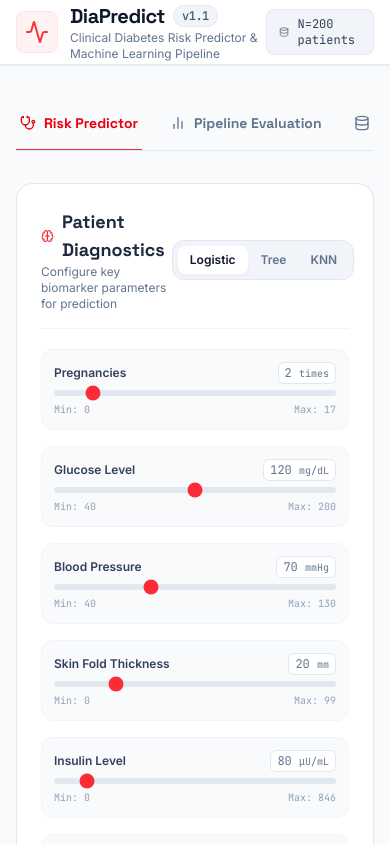
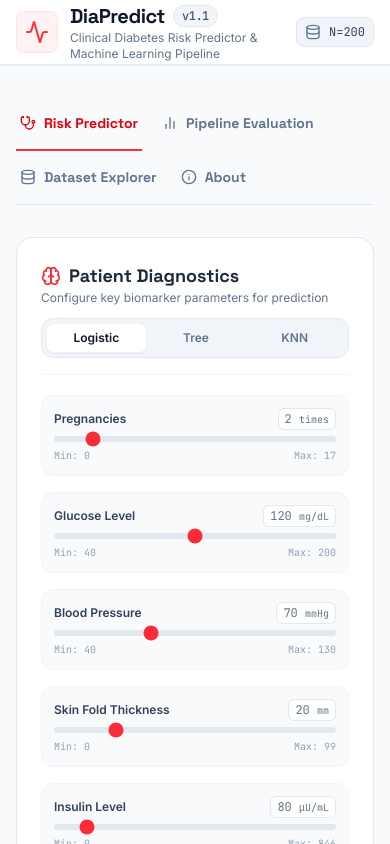
Before and after one commit to tusharkantimahato7/Predict-Diabetes-with-Machine-Learning-, a React (Vite) app: page / in a window 390 px wide. Shown: the top 844 px of the page. Built offline with nearby package versions, Linux system fonts and the light colour scheme.

Commit message:
Improve responsive layouts across devices

```diff
--- a/src/App.tsx
+++ b/src/App.tsx
@@ -137,8 +137,8 @@ export default function App() {
       <main className="flex-1 max-w-7xl mx-auto px-4 sm:px-6 lg:px-8 py-8 w-full space-y-6">
 
         {/* Navigation Tabs */}
-        <div className="flex border-b border-slate-200 overflow-x-auto">
-          <nav className="flex space-x-6 -mb-px min-w-max" aria-label="Tabs" id="app-main-tabs">
+        <div className="flex border-b border-slate-200">
+          <nav className="flex flex-wrap gap-x-4 -mb-px" aria-label="Tabs" id="app-main-tabs">
             <button
               id="tab-btn-predict"
               onClick={() => setActiveTab('predict')}
--- a/src/components/Header.tsx
+++ b/src/components/Header.tsx
@@ -26,9 +26,9 @@ export const Header: React.FC<HeaderProps> = ({ datasetSize }) => {
             <ShieldCheck className="h-4 w-4" />
             <span>Active Model: Client-Side ML Sandbox</span>
           </div>
-          <div className="flex items-center space-x-2 text-xs bg-slate-100 text-slate-700 border border-slate-200 px-3 py-1.5 rounded-lg font-mono">
+          <div className="flex shrink-0 items-center space-x-2 text-xs bg-slate-100 text-slate-700 border border-slate-200 px-2 sm:px-3 py-1.5 rounded-lg font-mono">
             <Database className="h-4 w-4 text-slate-500" />
-            <span>N={datasetSize} patients</span>
+            <span>N={datasetSize}<span className="hidden sm:inline"> patients</span></span>
           </div>
         </div>
       </div>
--- a/src/components/PredictorForm.tsx
+++ b/src/components/PredictorForm.tsx
@@ -97,7 +97,7 @@ export const PredictorForm: React.FC<PredictorFormProps> = ({
       {/* Parameters Panel */}
       <div className="lg:col-span-7 bg-white rounded-2xl border border-slate-200 p-6 shadow-xs flex flex-col justify-between">
         <div>
-          <div className="flex items-center justify-between border-b border-slate-100 pb-4 mb-5">
+          <div className="flex flex-col items-start gap-3 sm:flex-row sm:items-center sm:justify-between border-b border-slate-100 pb-4 mb-5">
             <div>
               <h2 className="text-lg font-bold text-slate-800 font-display flex items-center gap-2">
                 <Brain className="h-5 w-5 text-red-500" />
@@ -107,11 +107,11 @@ export const PredictorForm: React.FC<PredictorFormProps> = ({
             </div>
 
             {/* Model Selector */}
-            <div className="flex bg-slate-100 p-1 rounded-xl border border-slate-200">
+            <div className="flex w-full sm:w-auto bg-slate-100 p-1 rounded-xl border border-slate-200">
               <button
                 id="btn-model-logistic"
                 onClick={() => setModelType('logistic')}
-                className={`px-3 py-1.5 rounded-lg text-xs font-semibold transition-all ${
+                className={`flex-1 sm:flex-none px-3 py-1.5 rounded-lg text-xs font-semibold transition-all ${
                   modelType === 'logistic'
                     ? 'bg-white text-slate-900 shadow-xs border border-slate-200/50'
                     : 'text-slate-500 hover:text-slate-900'
@@ -122,7 +122,7 @@ export const PredictorForm: React.FC<PredictorFormProps> = ({
               <button
                 id="btn-model-tree"
                 onClick={() => setModelType('decision_tree')}
-                className={`px-3 py-1.5 rounded-lg text-xs font-semibold transition-all ${
+                className={`flex-1 sm:flex-none px-3 py-1.5 rounded-lg text-xs font-semibold transition-all ${
                   modelType === 'decision_tree'
                     ? 'bg-white text-slate-900 shadow-xs border border-slate-200/50'
                     : 'text-slate-500 hover:text-slate-900'
@@ -133,7 +133,7 @@ export const PredictorForm: React.FC<PredictorFormProps> = ({
               <button
                 id="btn-model-knn"
                 onClick={() => setModelType('knn')}
-                className={`px-3 py-1.5 rounded-lg text-xs font-semibold transition-all ${
+                className={`flex-1 sm:flex-none px-3 py-1.5 rounded-lg text-xs font-semibold transition-all ${
                   modelType === 'knn'
                     ? 'bg-white text-slate-900 shadow-xs border border-slate-200/50'
                     : 'text-slate-500 hover:text-slate-900'
@@ -180,7 +180,7 @@ export const PredictorForm: React.FC<PredictorFormProps> = ({
           </div>
         </div>
 
-        <div className="mt-6 p-4 rounded-xl bg-slate-100 border border-slate-200 text-xs flex items-center justify-between text-slate-600">
+        <div className="mt-6 p-4 rounded-xl bg-slate-100 border border-slate-200 text-xs flex flex-col items-start gap-3 sm:flex-row sm:items-center sm:justify-between text-slate-600">
           <div className="flex items-center space-x-2">
             <Sparkles className="h-4 w-4 text-amber-500 animate-pulse" />
             <span>Interactive sandbox. Drag parameters to recalculate risk instantly.</span>
```
